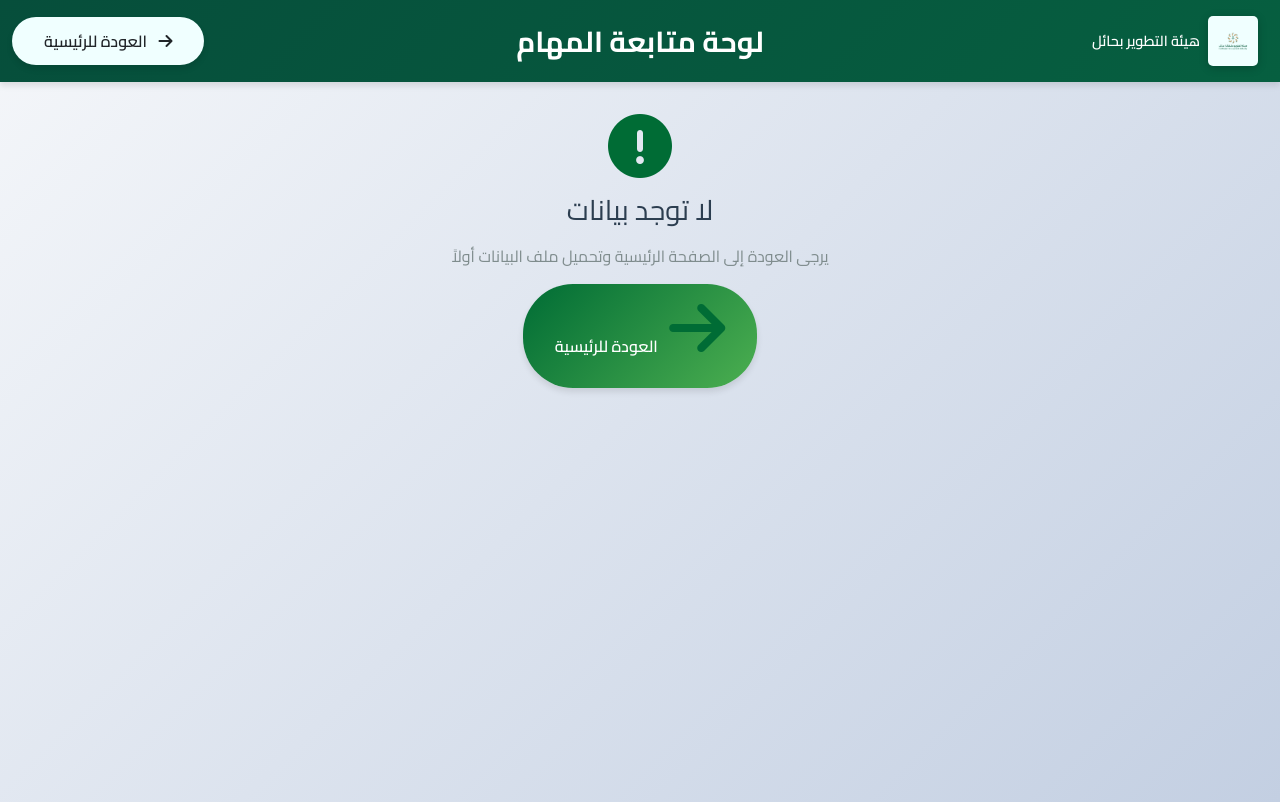
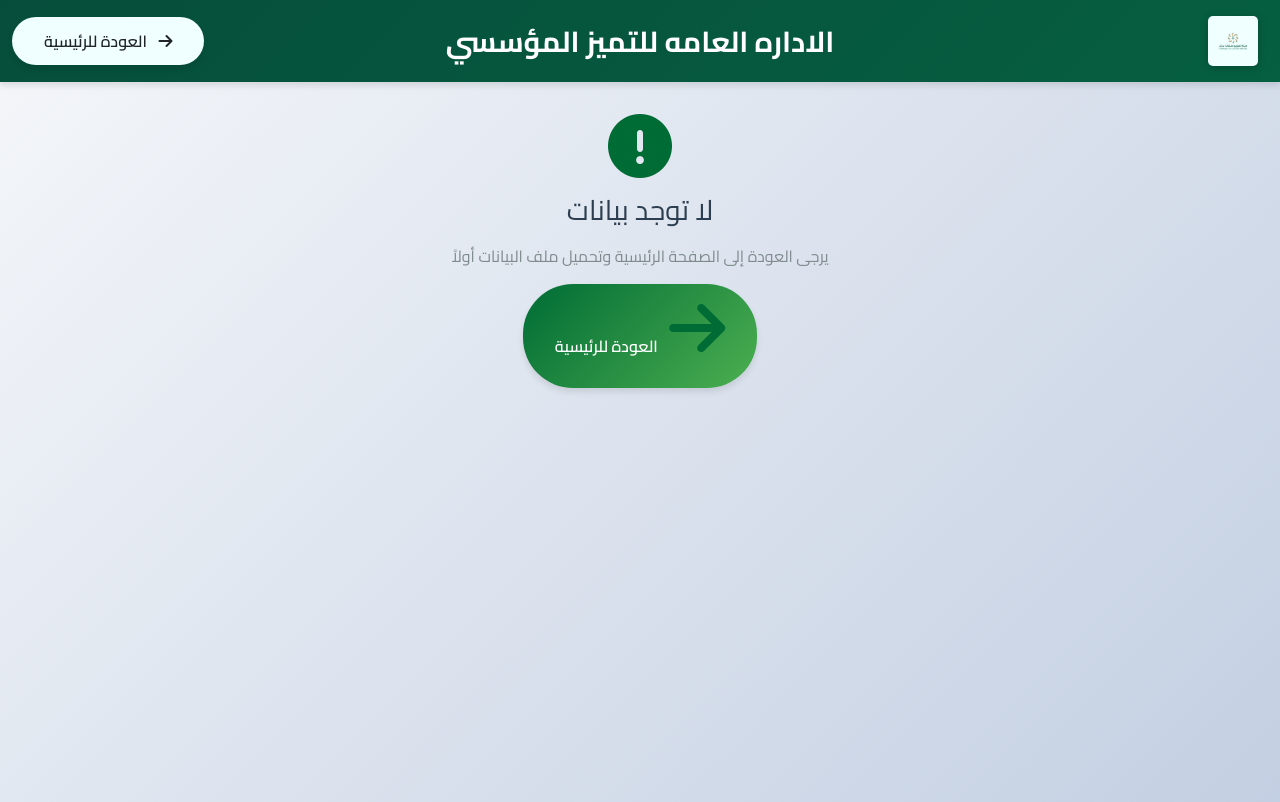
Before and after one commit to monawwerAlameri/Hail-Development-Authority, a plain HTML site: page dashboard.html in a window 1280 px wide. Drawn offline with nearby package versions, Linux system fonts and the light colour scheme.

Commit message:
Update dashboard.html

```diff
--- a/dashboard.html
+++ b/dashboard.html
@@ -52,11 +52,11 @@
                 <div class="col-md-3">
                     <div class="logo-container"style="display: flex; align-items: center;">
                         <img src="./images/logo.png" alt="شعار هيئة التطوير بحائل" class="logo"style="height: 50px; margin-right: 10px; background-color: azure;">
-                        <span class="logo-text">هيئة التطوير بحائل</span>
+                        <span class="logo-text"> </span>
                     </div>
                 </div>
                 <div class="col-md-6">
-                    <h1 class="dashboard-title">لوحة متابعة المهام</h1>
+                    <h1 class="dashboard-title">الاداره العامه للتميز المؤسسي</h1>
                 </div>
                 <div class="col-md-3">
                     <div class="header-actions">
```
